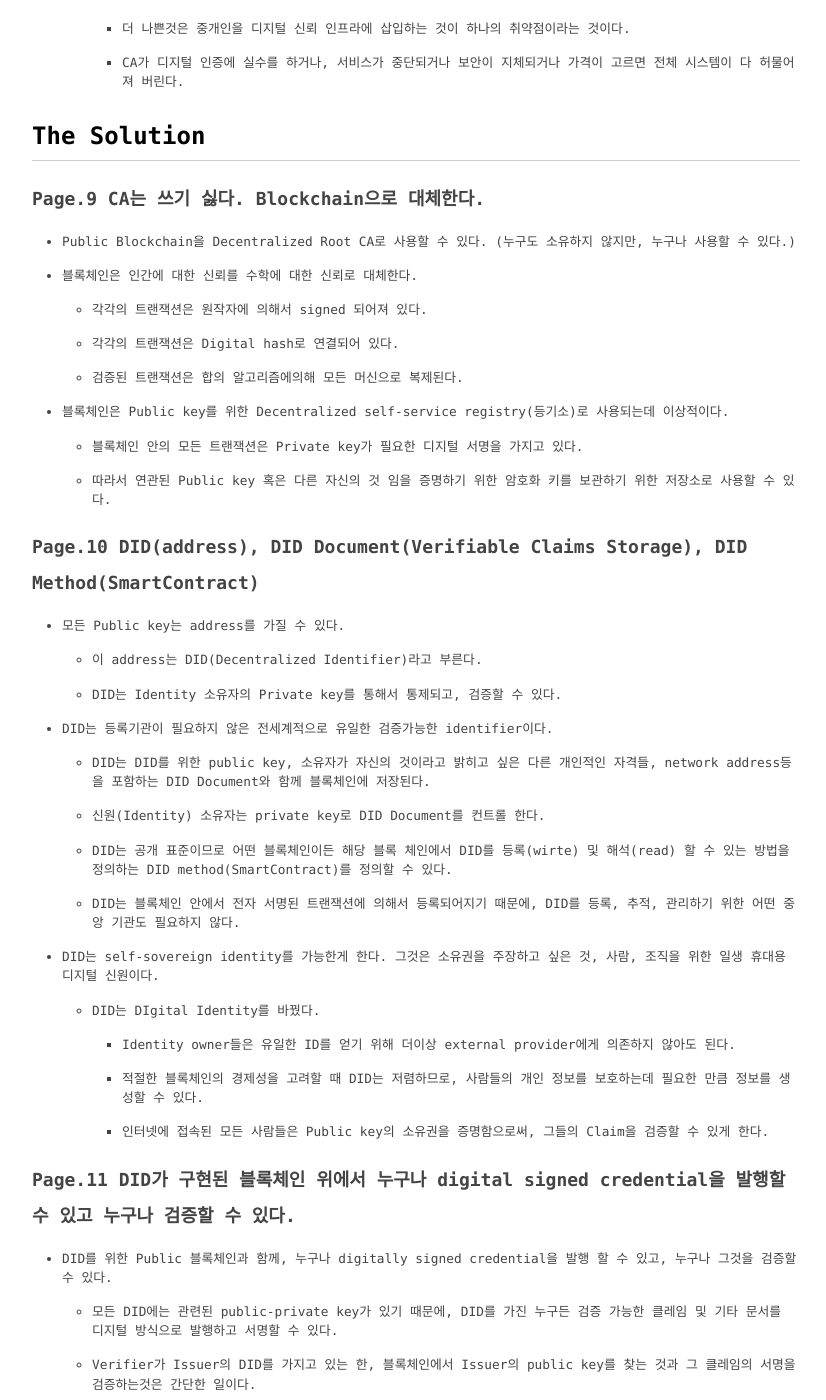
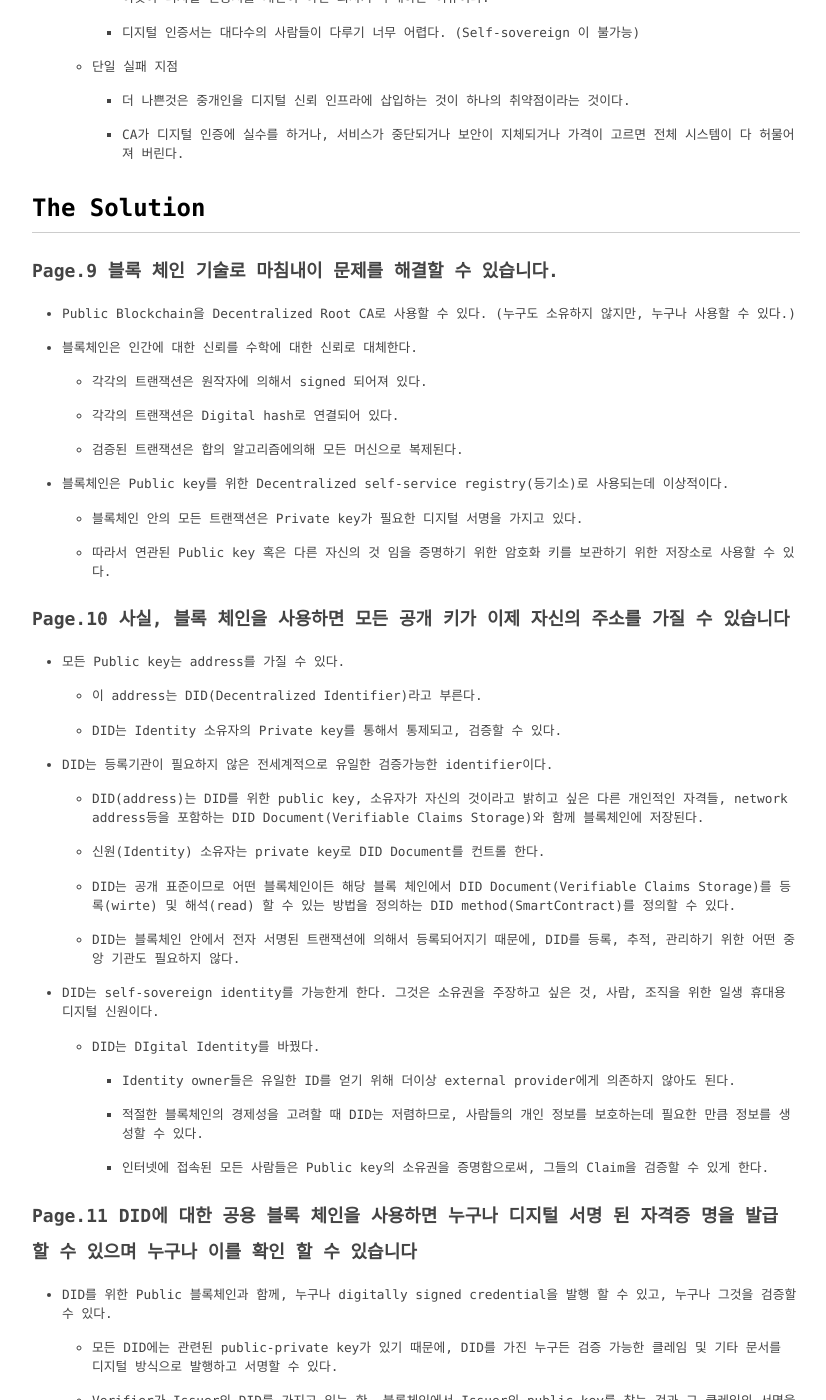
Before and after one commit to rtfmplz/rtfmplz.github.io, a Jekyll site: the page built from _posts/2018-07-07-self-sovereign.md, in a window 1280 px wide and 1400 px high, scrolled down 4039 px. Shown: the whole window, without its empty margins (224-1050 px from the left). Built offline with Jekyll 4.4.1, drawn with Linux system fonts in a browser that asks for light colours; comment, search, counter and statistics services are not loaded; some of the changed text lies outside the part shown.

Commit message:
내용 보강

````diff
--- a/_posts/2018-07-07-self-sovereign.md
+++ b/_posts/2018-07-07-self-sovereign.md
@@ -30,8 +30,7 @@
 
 ## The Problem
 
-### Page.4 인터넷에서는 자신을 증명하는것이 어렵다.
-
+### Page.4 디지털 신원은 인터넷에서 가장 오래되고 힘든 문제 중 하나입니다.
 * 확인 할 수 없으니, 신뢰할 수 없다.
 
 ![On the Internet, nobody knows you're a dog](/images/posts/self-sovereign/dog.png)
@@ -42,8 +41,7 @@
     * 표준이 없다.
 
 
-### Page.5 디지털 증명서(Digital Credential)을 검증하기 위한 두가지 방법
-
+### Page.5 문제의 핵심은 digital credentials을 확인하는 표준 방법이 없다는 것입니다.
 * Physical document와 다르기 Digital Document는 위변조가 가능하다.
 * 디지털 증명서를 검증하기 위해서는 두가지 문제를 해결해야 한다.
     * First. 기계가 읽을 수 있도록 표준화된 포맷이 필요하다.
@@ -57,8 +55,7 @@
             * Sign을 검증한 Verification key가 Issuer의 Public key라는 것을 어떻게 믿을 수 있지?
 
 
-### Page.6 첫 번째 문제에 대한 기존 해법: Digital Credential의 표준화
-
+### Page.6 W3C(World Wide Web Consortium)는 마침내 digital credentials을 표준화하고 있습니다.
 * 현재 Claims (Personal Data) 들은 3rd party에 의해서 verify 되고 이것들은 web 에서 표현(사용)하기 어렵다.
     * 모두 제각각
 * W3C의 Verifiable Claims Working Group 표준화를 진행중
@@ -73,8 +70,7 @@
  CA      -    web site    - 나
 ```
 
-### Page.7 두 번째 문제에 대한 기존 해법: PKI
-
+### Page.7 그러나 이것은 두 번째 문제를 남깁니다: credential 발급자의 디지털 서명을 검증하는 방법을 표준화하는 것
 * 다음으로 Credential issuer(Digital Credential을 발행한 기관)의 디지털 서명을 확인하는 방법을 표준화 해야한다.
     * 네트워크를 통해서 Digital Credential을 발급 받거나, 검증을 위한 Issuer의 Public key를 전달하게 되면 언제나 위변조의 위험이 존재한다.
 * 이 문제를 해결하기 위해서 PKI(Public Key Infrastructure)를 이용할 수 있다.
@@ -100,8 +96,7 @@
 
 ## The Solution
 
-### Page.9 CA는 쓰기 싫다. Blockchain으로 대체한다.
-
+### Page.9 블록 체인 기술로 마침내이 문제를 해결할 수 있습니다.
 * Public Blockchain을 Decentralized Root CA로 사용할 수 있다. (누구도 소유하지 않지만, 누구나 사용할 수 있다.)
 * 블록체인은 인간에 대한 신뢰를 수학에 대한 신뢰로 대체한다.
     * 각각의 트랜잭션은 원작자에 의해서 signed 되어져  있다.
@@ -112,15 +107,14 @@
     * 따라서 연관된 Public key 혹은 다른 자신의 것 임을 증명하기 위한 암호화 키를 보관하기 위한 저장소로 사용할 수 있다.
 
 
-### Page.10 DID(address), DID Document(Verifiable Claims Storage), DID Method(SmartContract)
-
+### Page.10 사실, 블록 체인을 사용하면 모든 공개 키가 이제 자신의 주소를 가질 수 있습니다
 * 모든 Public key는 address를 가질 수 있다.
     * 이 address는 DID(Decentralized Identifier)라고 부른다.
     * DID는 Identity 소유자의 Private key를 통해서 통제되고, 검증할 수 있다.
 * DID는 등록기관이 필요하지 않은 전세계적으로 유일한 검증가능한 identifier이다.
-    * DID는 DID를 위한 public key, 소유자가 자신의 것이라고 밝히고 싶은 다른 개인적인 자격들, network address등을 포함하는 DID Document와 함께 블록체인에 저장된다.
+    * DID(address)는 DID를 위한 public key, 소유자가 자신의 것이라고 밝히고 싶은 다른 개인적인 자격들, network address등을 포함하는 DID Document(Verifiable Claims Storage)와 함께 블록체인에 저장된다.
     * 신원(Identity) 소유자는 private key로 DID Document를 컨트롤 한다.
-    * DID는 공개 표준이므로 어떤 블록체인이든 해당 블록 체인에서 DID를 등록(wirte) 및 해석(read) 할 수 있는 방법을 정의하는 DID method(SmartContract)를 정의할 수 있다.
+    * DID는 공개 표준이므로 어떤 블록체인이든 해당 블록 체인에서 DID Document(Verifiable Claims Storage)를 등록(wirte) 및 해석(read) 할 수 있는 방법을 정의하는 DID method(SmartContract)를 정의할 수 있다.
     * DID는 블록체인 안에서 전자 서명된 트랜잭션에 의해서 등록되어지기 때문에, DID를 등록, 추적, 관리하기 위한 어떤 중앙 기관도 필요하지 않다.
 * DID는 self-sovereign identity를 가능한게 한다. 그것은 소유권을 주장하고 싶은 것, 사람, 조직을 위한 일생 휴대용 디지털 신원이다.
     * DID는 DIgital Identity를 바꿨다.
@@ -129,8 +123,7 @@
         * 인터넷에 접속된 모든 사람들은 Public key의 소유권을 증명함으로써, 그들의 Claim을 검증할 수 있게 한다.
 
 
-### Page.11 DID가 구현된 블록체인 위에서 누구나 digital signed credential을 발행할 수 있고 누구나 검증할 수 있다.
-
+### Page.11 DID에 대한 공용 블록 체인을 사용하면 누구나 디지털 서명 된 자격증 명을 발급 할 수 있으며 누구나 이를 확인 할 수 있습니다
 * DID를 위한 Public 블록체인과 함께, 누구나 digitally signed credential을 발행 할 수 있고, 누구나 그것을 검증할 수 있다.
     * 모든 DID에는 관련된 public-private key가 있기 때문에, DID를 가진 누구든 검증 가능한 클레임 및 기타 문서를 디지털 방식으로 발행하고 서명할 수 있다.
     * Verifier가 Issuer의 DID를 가지고 있는 한, 블록체인에서 Issuer의 public key를 찾는 것과 그 클레임의 서명을 검증하는것은 간단한 일이다.
@@ -138,7 +131,6 @@
     * Issuer와 Verifier는 같은 조직에나 신원 연합에 속하지 않아도, DID 스펙에 의해서 필요한 Public key를 Public 블록체인에서 찾을수 있다.
 
 ![pki-with-blockchain](/images/posts/self-sovereign/pki-with-blockchain.png)
-
 
 > **여기까지 내용을 정리하면,**
 >
````
